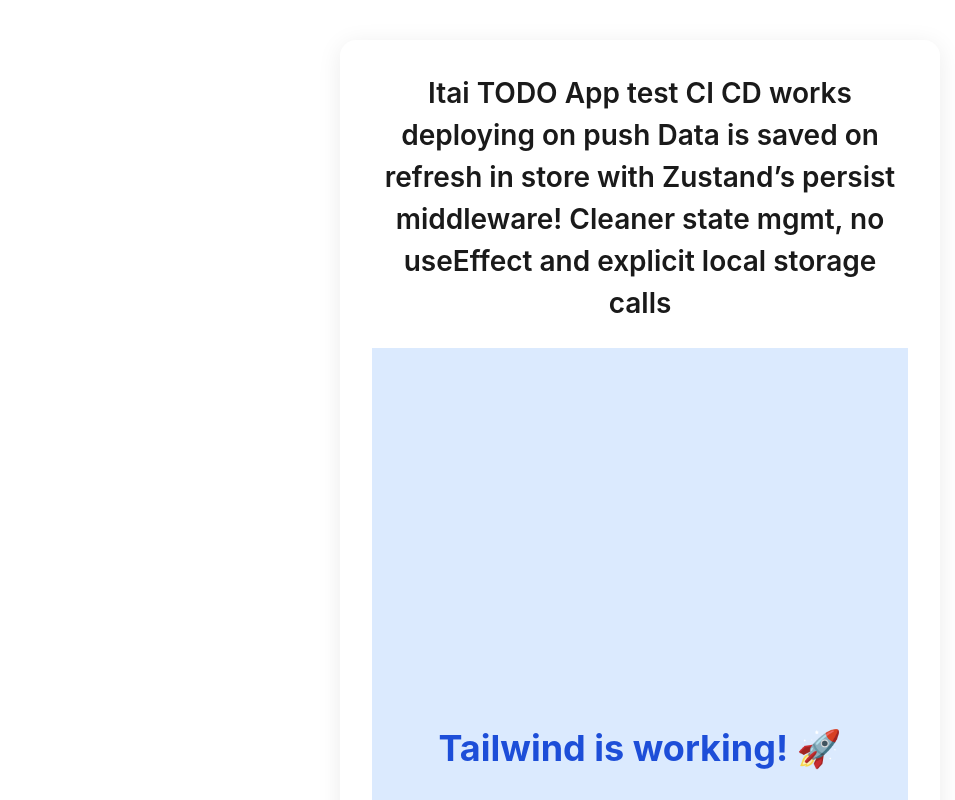
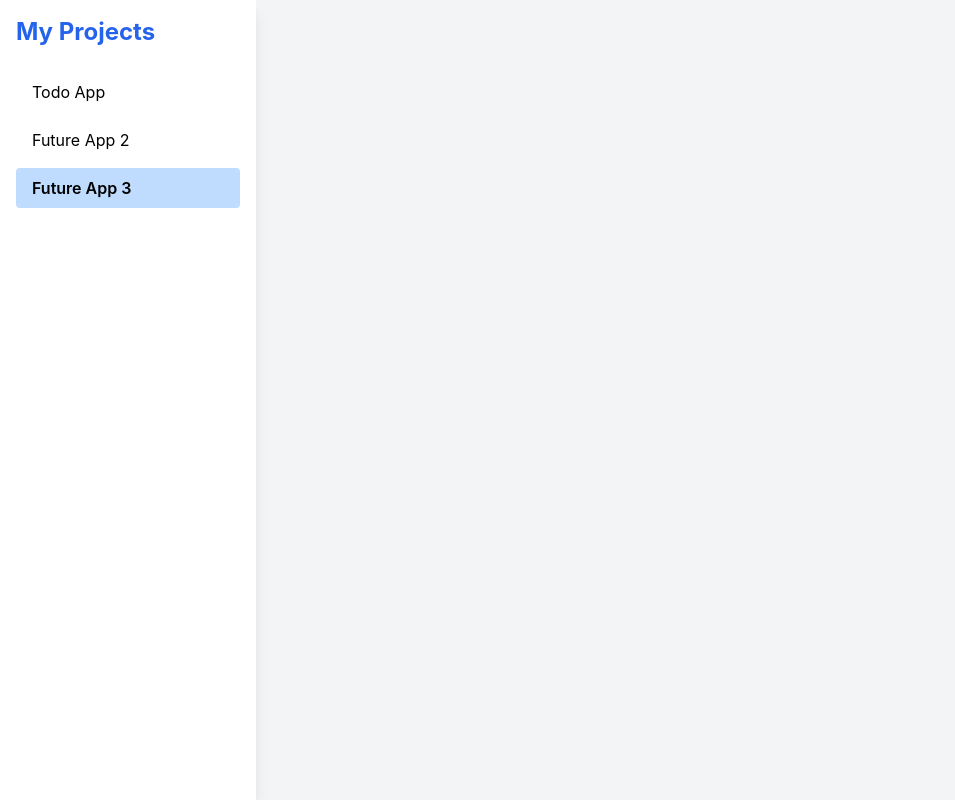
Before and after one commit to itaiRoded2/itai-react-playground, a React (Create React App) app: page /app3 in a window 1280 px wide. Shown: the top 800 px of the page, without its empty margins (0-955 px from the left). Built offline with nearby package versions, Linux system fonts and the light colour scheme.

Commit message:
works sidebar

```diff
--- /dev/null
+++ b/src/App.tsx
@@ -0,0 +1,21 @@
+import { Routes, Route } from "react-router-dom";
+import Sidebar from "./components/Sidebar";
+// import TodoApp from "./pages/TodoApp";
+// import ComingSoon from "./pages/ComingSoon";
+import React from "react";
+import ItaiReactApp from "app/pages/ItaiReactApp";
+
+export default function App() {
+  return (
+    <div className="flex min-h-screen bg-gray-100">
+      <Sidebar />
+      <main className="flex-1 p-6">
+        <Routes>
+          <Route path="/" element={<ItaiReactApp />} />
+          {/* <Route path="/app2" element={<ComingSoon />} />
+          <Route path="/app3" element={<ComingSoon />} /> */}
+        </Routes>
+      </main>
+    </div>
+  );
+}
--- a/src/ItaiReactApp.tsx
+++ b/src/app/pages/ItaiReactApp.tsx
@@ -1,6 +1,6 @@
 import React, { ChangeEvent } from "react";
-import "./App.css";
-import { useTodoStore } from "./store/useTodoStore"; // ✅ adjust path as needed
+import "./ItaiReactApp.css";
+import { useTodoStore } from "../../store/useTodoStore"; // ✅ adjust path as needed
 
 import styles from "./ItaiReactApp.styles";
 
@@ -20,11 +20,11 @@
         no useEffect and explicit local storage calls
       </h2>
 
-      <div className="min-h-screen flex items-center justify-center bg-blue-100">
+      {/* <div className="min-h-screen flex items-center justify-center bg-blue-100">
         <h1 className="text-4xl font-bold text-blue-700">
           Tailwind is working! 🚀
         </h1>
-      </div>
+      </div> */}
 
       <div style={styles.workflowLinkContainer}>
         <span>See workflow:</span>
--- /dev/null
+++ b/src/components/Sidebar.tsx
@@ -0,0 +1,34 @@
+import React from "react";
+import { Link, useLocation } from "react-router-dom";
+
+const links = [
+  { path: "/", name: "Todo App" },
+  { path: "/app2", name: "Future App 2" },
+  { path: "/app3", name: "Future App 3" },
+];
+
+export default function Sidebar() {
+  const location = useLocation();
+
+  return (
+    <div className="w-64 bg-white shadow-lg p-4">
+      <h1 className="text-2xl font-bold text-blue-600 mb-6">My Projects</h1>
+      <ul className="space-y-2">
+        {links.map((link) => (
+          <li key={link.path}>
+            <Link
+              to={link.path}
+              className={`block px-4 py-2 rounded hover:bg-blue-100 ${
+                location.pathname === link.path
+                  ? "bg-blue-200 font-semibold"
+                  : ""
+              }`}
+            >
+              {link.name}
+            </Link>
+          </li>
+        ))}
+      </ul>
+    </div>
+  );
+}
--- a/src/index.js
+++ b/src/index.js
@@ -1,13 +1,18 @@
 import React from "react";
 import ReactDOM from "react-dom/client";
-import "./index.css";
-import ItaiReactApp from "./ItaiReactApp";
+// import "./index.css";
+import ItaiReactApp from "./app/pages/ItaiReactApp";
 import reportWebVitals from "./reportWebVitals";
+import App from "App";
+import { BrowserRouter } from "react-router-dom";
 
 const root = ReactDOM.createRoot(document.getElementById("root"));
 root.render(
   <React.StrictMode>
-    <ItaiReactApp />
+    <BrowserRouter>
+      {/* <ItaiReactApp /> */}
+      <App />
+    </BrowserRouter>
   </React.StrictMode>
 );
 
```
Also changed, not shown: src/app/pages/ItaiReactApp.css (renamed from src/index.css), src/app/pages/ItaiReactApp.styles.ts (renamed from src/ItaiReactApp.styles.ts), 1 other file (tests, documents, lock files or other folders).
